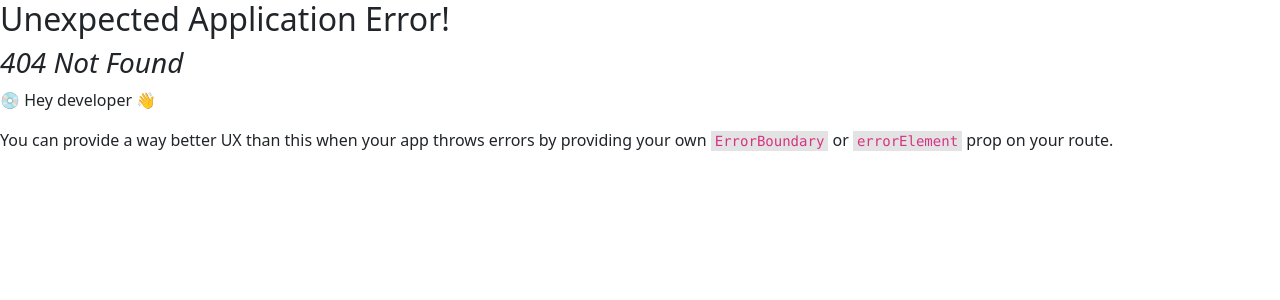
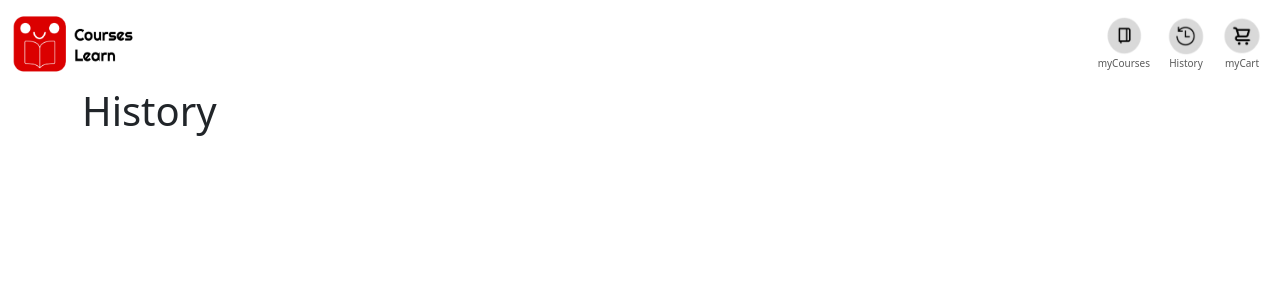
Before and after one commit to Alivefordie/course_learn, a React (Create React App) app in the folder client/: page /history in a window 1280 px wide. Before the commit this address had no page. Shown: the top 300 px of the page. Built offline with nearby package versions, Linux system fonts and the light colour scheme.

Commit message:
add history page

```diff
--- a/client/src/index.js
+++ b/client/src/index.js
@@ -17,6 +17,7 @@ import Login from './pages/Login';
 import Payment from './pages/Payment';
 import Register from './pages/Register';
 import MyCourses from './pages/myCourses';
+import History from './pages/History';
 
 
 const router = createBrowserRouter([
@@ -52,6 +53,10 @@ const router = createBrowserRouter([
     path: '/mycourses',
     element: <MyCourses />,
   },
+  {
+    path: '/history',
+    element: <History />,
+  },
 
 
 ]);
--- /dev/null
+++ b/client/src/pages/History.js
@@ -0,0 +1,19 @@
+import React, { useEffect, useState } from "react";
+import { Container, Row, Col } from "react-bootstrap";
+import NavbarTop from "../components/NavbarTop";
+import NavbarLink from "../components/NavbarLink";
+import '../App.css'
+
+const History = () => {
+
+  return (
+    <div>
+      <NavbarTop NavbarLink={NavbarLink} />
+      <Container sm='3' md='4'>
+        <h1>History</h1>
+      </Container>
+    </div>
+  );
+}
+
+export default History;
```
